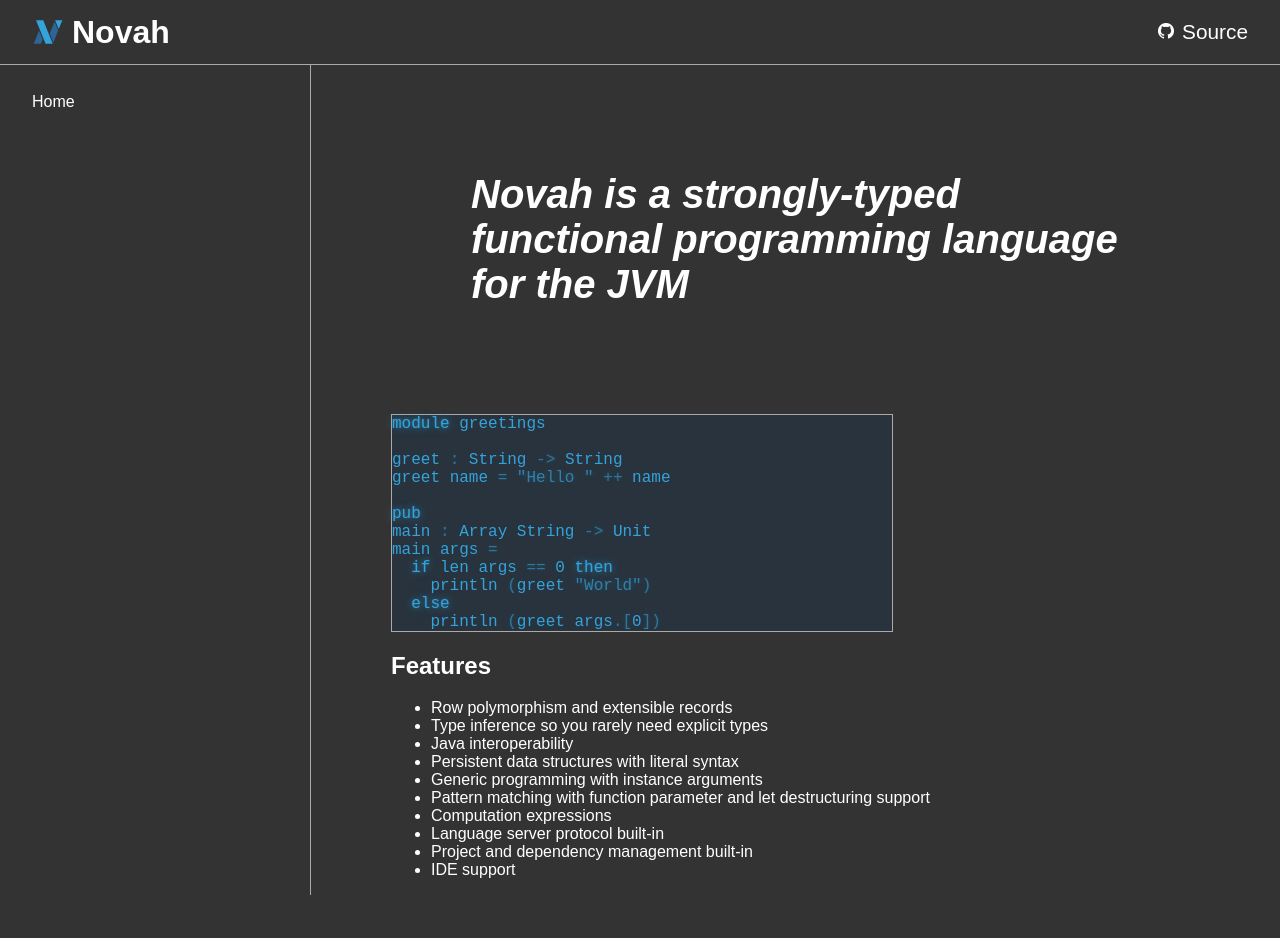
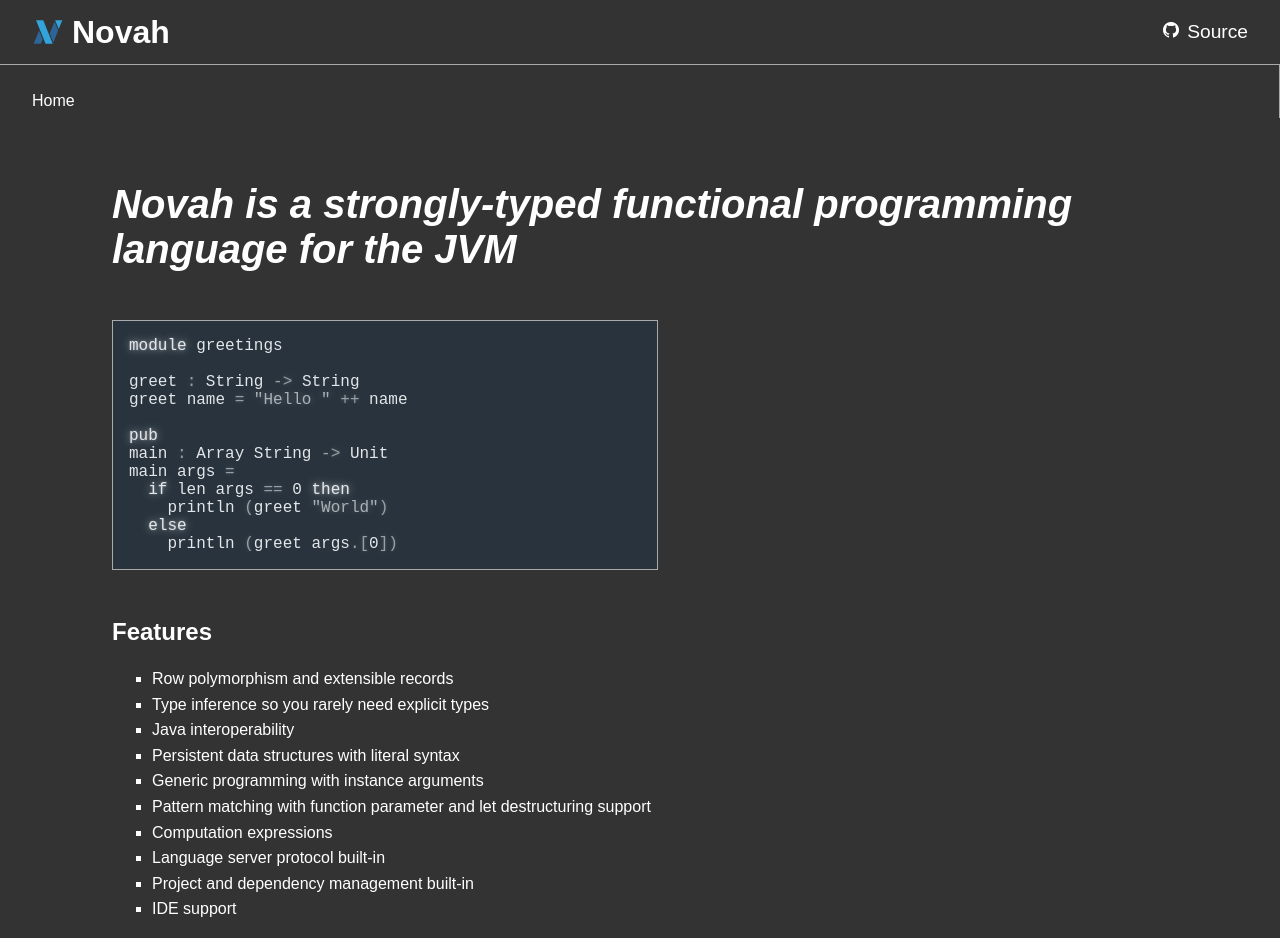
Before and after one commit to novahlang/novahlang.github.io, a website: page index.html in a window 1280 px wide. Before the commit the page ends 895 px from the top, so only its background shows below. Drawn offline with nearby package versions, Linux system fonts and the light colour scheme; files that its build step writes are made by us from their sources.

Commit message:
improve layout and typography

```diff
--- a/public/css/main.scss
+++ b/public/css/main.scss
@@ -7,11 +7,6 @@
   font-size: 16px;
   font-family: Arial, Helvetica, sans-serif;
   background-color: $grey;
-  color: $white;
-}
-
-a {
-  text-decoration: none;
   color: $white;
 }
 
@@ -34,40 +29,50 @@
 }
 
 .logo {
-  padding-right: 8px;
+  margin-right: 8px;
 }
 
 .source {
-  font-size: 1.3rem;
+  font-size: 1.2rem;
   color: $white;
   text-decoration: none;
-  padding-left: 8px;
 }
 
 .source > img {
-  padding-right: 8px;
+  margin-right: 8px;
+}
+
+#content {
+  display: flex;
+  flex-wrap: wrap;
+}
+
+#content > :last-child {
+  flex-basis: 0;
+  flex-grow: 999;
+  min-width: 60%;
 }
 
 .main-menu {
+  flex-basis: 310px;
+  flex-grow: 1;
   height: auto;
-  width: 310px;
   border-right: 1px solid $light_grey;
-  flex-shrink: 0;
 }
 
 .menu-list {
   margin: 0;
-  padding: 20px 0 0 0;
+  padding: 1.2rem 0 0 0;
   border: 0;
   list-style-type: none;
 }
 
 .menu-list > li {
-  padding: 0 0 0 32px;
-}
+  padding-left: 2rem;
 
-.menu-list > li:hover {
-  background-color: $novah_logo_dark;
+  &:hover {
+    background-color: $novah_logo_dark;
+  }
 }
 
 .menu-list > li > a {
@@ -83,22 +88,31 @@
 }
 
 .main {
-  padding: 0 5rem 0 5rem;
-  width: 100%;
-  flex-grow: 1;
+  margin: 0 4rem;
+
+  @media (min-width: 768px) {
+    margin: 0 7rem;
+  }
+}
+
+.main > ul {
+  line-height: 1.6;
+  list-style-type: square;
 }
 
 .hero {
   font-size: 2.5rem;
-  padding: 5rem 5rem 5rem 5rem;
+  margin: 4rem 0 3rem 0;
   font-style: italic;
 }
 
 .code {
+  max-width: 32rem;
   border: 1px solid $light_grey;
-  width: 500px;
   background-color: $novah_logo_darker;
-  color: $novah_logo_light;
+  color: #e2e6e9;
+  margin-bottom: 3rem;
+  padding: 1rem;
 }
 
 .microlight {
```
